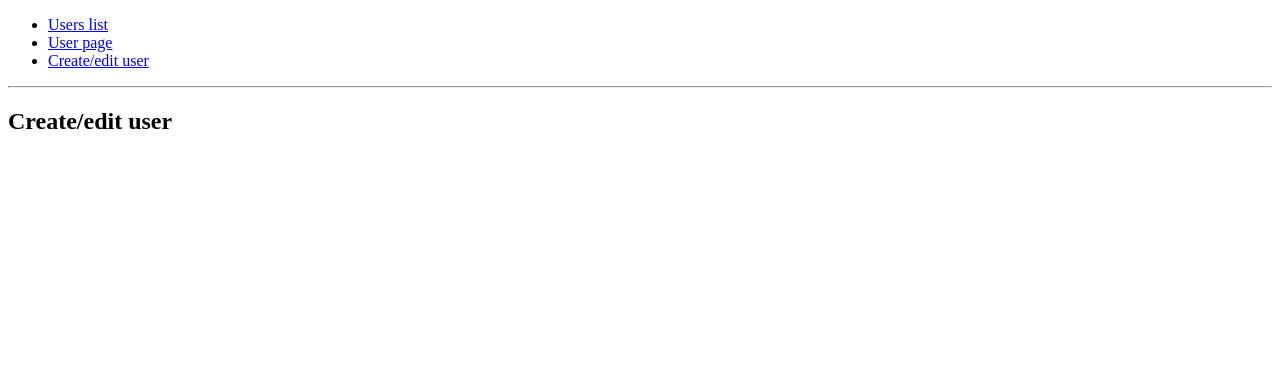
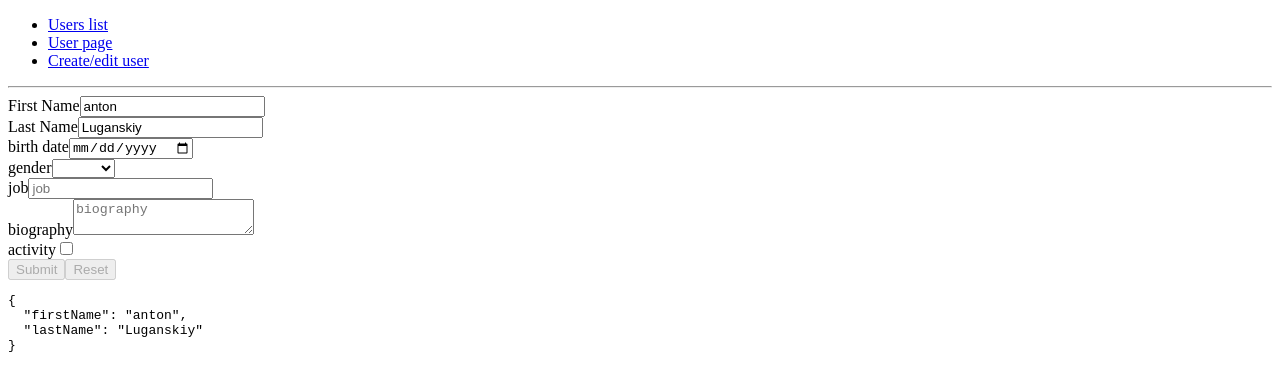
Before and after one commit to anton1408/first-experience-with-react, a React app: page /edit in a window 1280 px wide. Shown: the top 390 px of the page. Built offline with nearby package versions, Linux system fonts and the light colour scheme; no server answers.

Commit message:
added form

```diff
--- a/package.json
+++ b/package.json
@@ -27,6 +27,7 @@
     "eslint-plugin-react": "7.14.3",
     "eslint-plugin-react-hooks": "^1.6.1",
     "file-loader": "3.0.1",
+    "final-form": "^4.18.6",
     "fs-extra": "7.0.1",
     "html-webpack-plugin": "4.0.0-beta.5",
     "identity-obj-proxy": "3.0.0",
@@ -48,6 +49,7 @@
     "react-app-polyfill": "^1.0.4",
     "react-dev-utils": "^9.1.0",
     "react-dom": "^16.12.0",
+    "react-final-form": "^6.3.3",
     "react-redux": "^7.1.3",
     "react-router-dom": "^5.1.2",
     "redux": "^4.0.4",
--- a/src/containers/EditUser/EditUser.js
+++ b/src/containers/EditUser/EditUser.js
@@ -1,11 +1,100 @@
-import React from "react";
+import React from 'react'
+import { render } from 'react-dom'
+import { Form, Field } from 'react-final-form'
 
-function EditUser() {
-  return (
-    <div>
-      <h2>Create/edit user</h2>
-    </div>
-  );
+// function EditUser() {
+//   return (
+//     <div>
+//       <h2>Create/edit user</h2>
+//
+//     </div>
+//   );
+// }
+
+const onSubmit = async values => {
+
 }
 
+const EditUser = () => (
+  <Form
+    onSubmit={onSubmit}
+    initialValues={{ firstName: 'anton', lastName: 'Luganskiy' }}
+    render={({ handleSubmit, form, submitting, pristine, values }) => (
+      <form onSubmit={handleSubmit}>
+        <div>
+          <label>First Name</label>
+          <Field
+            name="firstName"
+            component="input"
+            type="text"
+            placeholder="First Name"
+          />
+        </div>
+
+        <div>
+          <label>Last Name</label>
+          <Field
+            name="lastName"
+            component="input"
+            type="text"
+            placeholder="Last Name"
+          />
+        </div>
+
+        <div>
+          <label>birth date</label>
+          <Field
+            name="birth_date"
+            component="input"
+            type="date"
+          />
+        </div>
+
+        <div>
+          <label>gender</label>
+          <Field name="gender" component="select">
+            <option />
+            <option value="male">male</option>
+            <option value="female">female</option>
+          </Field>
+        </div>
+
+        <div>
+          <label>job</label>
+          <Field
+            name="job"
+            component="input"
+            type="text"
+            placeholder="job"
+          />
+        </div>
+
+        <div>
+          <label>biography</label>
+          <Field name="biography" component="textarea" placeholder="biography" />
+        </div>
+
+        <div>
+          <label>activity</label>
+          <Field name="is_active" component="input" type="checkbox" />
+        </div>
+        <div className="buttons">
+          <button type="submit" disabled={submitting || pristine}>
+            Submit
+          </button>
+          <button
+            type="button"
+            onClick={form.reset}
+            disabled={submitting || pristine}
+          >
+            Reset
+          </button>
+        </div>
+        <pre>{JSON.stringify(values, 0, 2)}</pre>
+      </form>
+    )}
+  />
+)
+
+
 export default EditUser;
```
Also changed, not shown: 1 other file (tests, documents, lock files or other folders).
